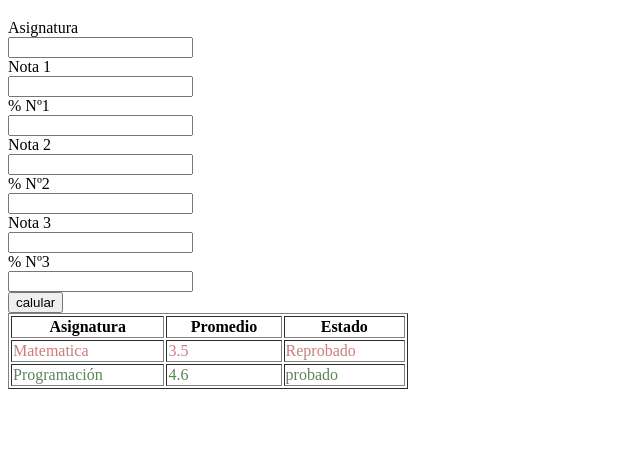
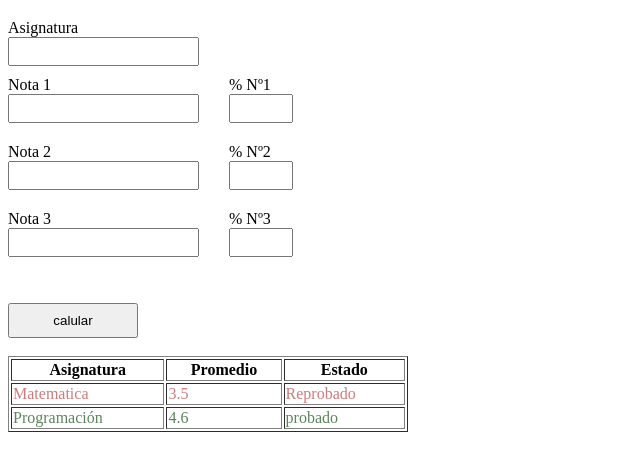
Before and after one commit to romanncodes/guia-js-arrays, a plain HTML site: page index.html in a window 1280 px wide. Both pictures are taken after a click on the link "Mi Promedio". Shown: the part 149-620 px from the top of the page, without its empty margins (0-640 px from the left). Drawn offline with Linux system fonts and the light colour scheme.

Commit message:
definicion de la estructura con css

```diff
--- a/css/style.css
+++ b/css/style.css
@@ -5,3 +5,30 @@
 .nota_azul {
   color: rgb(92, 133, 92);
 }
+
+.box {
+  display: flex;
+}
+
+.box-nota {
+  margin: 10px 30px 10px 0px;
+}
+
+.box-porcentaje {
+  margin: 10px 30px 10px 0px;
+}
+
+#txtp1,
+#txtp2,
+#txtp3 {
+  width: 50px;
+}
+
+input {
+  padding: 5px;
+}
+
+button {
+  padding: 8px;
+  width: 130px;
+}
--- a/js/modules/promedio.js
+++ b/js/modules/promedio.js
@@ -6,28 +6,47 @@ export default {
   data: `
     <h1>Mis Promedios</h1>
     Asignatura <br />
-    <input id="txt1" type="text" /><br/>
+    <input id="txt1" type="text" /><br />
 
-    Nota 1 <br />
-    <input id="txtn1" type="number" /><br/>
-    % Nº1 <br />
-    <input id="txtp1" type="number" /><br />
+    <div class="box">
+      <div class="box-nota">
+        Nota 1 <br />
+        <input id="txtn1" type="number" />
+      </div>
+      <div class="box-porcentaje">
+        % Nº1<br />
+        <input id="txtp1" type="number" />
+      </div>
+    </div>
 
-    Nota 2 <br />
-    <input id="txtn2" type="number" /><br/>
-    % Nº2 <br />
-    <input id="txtp2" type="number" /><br />
+    <div class="box">
+      <div class="box-nota">
+        Nota 2 <br />
+        <input id="txtn2" type="number" />
+      </div>
+      <div class="box-porcentaje">
+        % Nº2 <br />
+        <input id="txtp2" type="number" />
+      </div>
+    </div>
 
-    Nota 3 <br />
-    <input id="txtn3" type="number" /><br/>
-    % Nº3 <br />
-    <input id="txtp3" type="number" /><br />
+    <div class="box">
+        <div class="box-nota">
+            Nota 3 <br />
+            <input id="txtn3" type="number" />
+        </div>
+        <div class="box-porcentaje">
+            % Nº3 <br />
+            <input id="txtp3" type="number" />
+        </div>
+    </div>
 
-    <button onclick = "calcular()">calular</button>
-
+    <br /><br />
+    <button onclick="calcular()">calular</button>
+    <br /><br />
     <div id="salida"></div>
 
-
+    </div>
   `,
 
   calcular: function () {
@@ -52,14 +71,14 @@ export default {
     }
     if (txtn2.value < 1 || txtn2.value > 7) {
       alert("la nota 2 no esta entre 1 y 7");
-      txtn1.value = "";
-      txtn1.focus();
+      txtn2.value = "";
+      txtn3.focus();
       return;
     }
     if (txtn3.value < 1 || txtn3.value > 7) {
       alert("la nota 3 no esta entre 1 y 7");
-      txtn1.value = "";
-      txtn1.focus();
+      txtn3.value = "";
+      txtn3.focus();
       return;
     }
 
```
